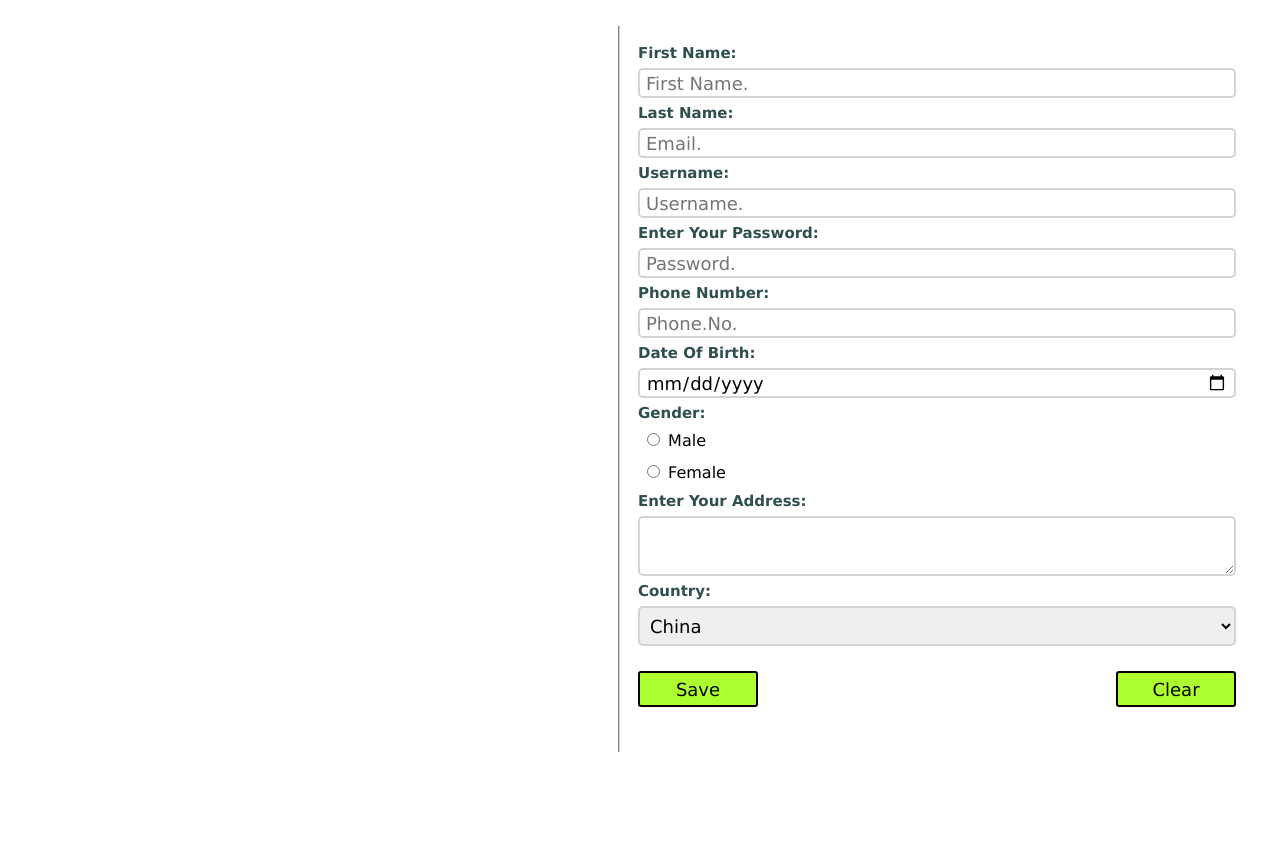
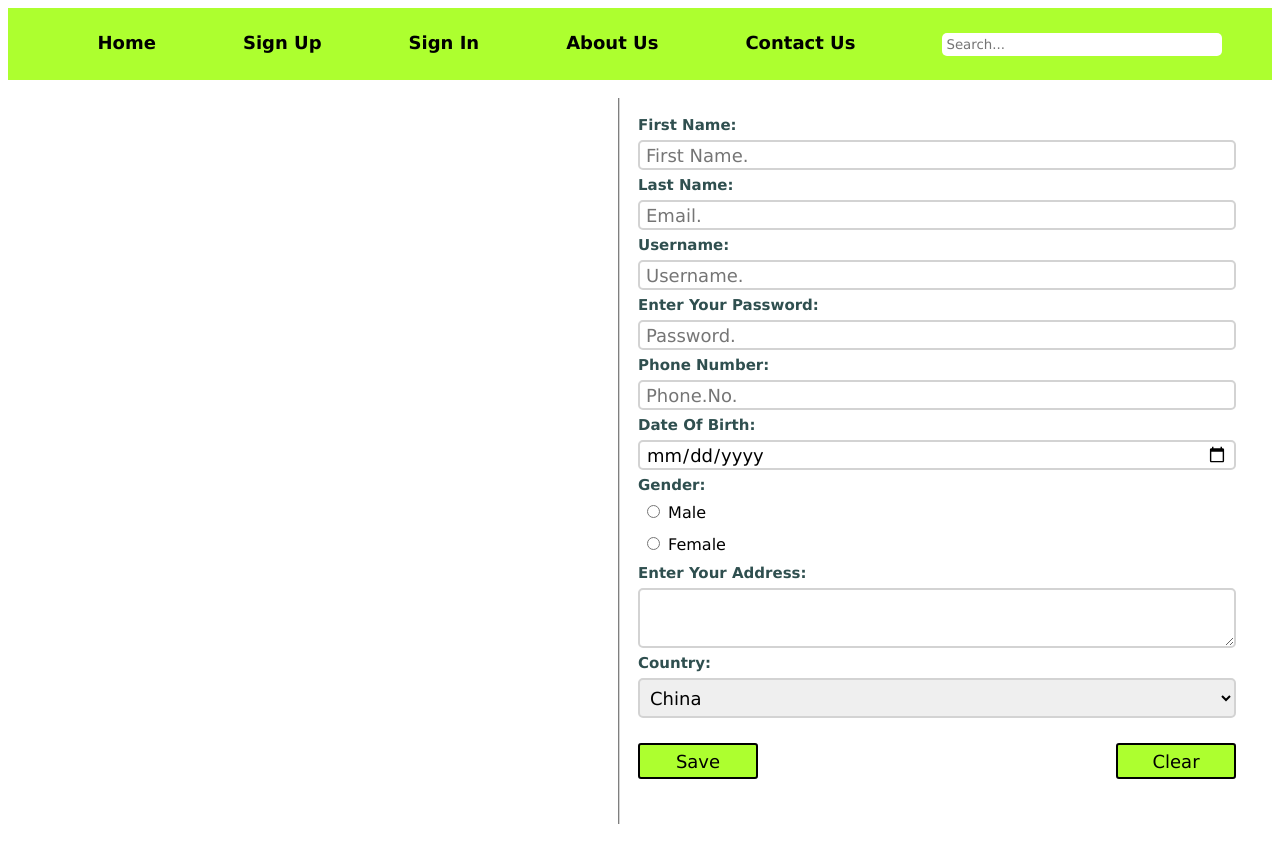
Before and after one commit to ItsMeSteve88/front-end, a plain HTML site: page 11-10-22/finalform.html in a window 1280 px wide. Before the commit the page ends 800 px from the top, so only its background shows below. Drawn offline with Linux system fonts and the light colour scheme.

Commit message:
added navbar

```diff
--- a/11-10-22/finalform.css
+++ b/11-10-22/finalform.css
@@ -17,6 +17,40 @@ h4 {
     font-weight: bold;
 }
 
+ul {
+    list-style-type: none;
+    display: flex;
+    justify-content: space-around;
+    font-size: large;
+}
+
+/* li {
+    background-color: ;
+} */
+
+a {
+    text-decoration: none;
+    color: black;
+    font-size: large;
+    font-weight: bold;
+}
+
+nav {
+    background-color: greenyellow;
+    padding: 6px;
+    border: black;
+}
+
+.search {
+    background-color: white;
+    color: black;
+    padding: 4px;
+    border: 4px solid black;
+    border-radius: 5px;
+    border: none;
+    width: 280px;
+}
+
 #formContainer {
     border-left: 2px groove lightgray;
     padding: 12 12 45 12;
@@ -32,6 +66,7 @@ h4 {
     border: 2px solid lightgray;
     border-radius: 5px;
     font-size: large;
+
     margin-top: 6px;
     padding: 6px;
 }
--- a/11-10-22/finalform.html
+++ b/11-10-22/finalform.html
@@ -2,10 +2,19 @@
 
 <head>
     <link rel="stylesheet" href="finalform.css">
-
 <title>Sign Up Here to join our Service!</title>
 </head>
 <body>
+    <nav>
+        <ul>
+            <li><a href="">Home</a></li>
+            <li><a href="">Sign Up</a></li>
+            <li><a href="">Sign In</a></li>
+            <li><a href="">About Us</a></li>
+            <li><a href="">Contact Us</a></li>
+            <li><input class="search" type="search" placeholder="Search..."></li>
+        </ul>
+    </nav>
    <div class="container">
     <div class="left-container">
 
```
Also changed, not shown: 12-10-22/flexbox.css (added, +19 -0 lines), 12-10-22/flexbox.html (added, +20 -0 lines).
